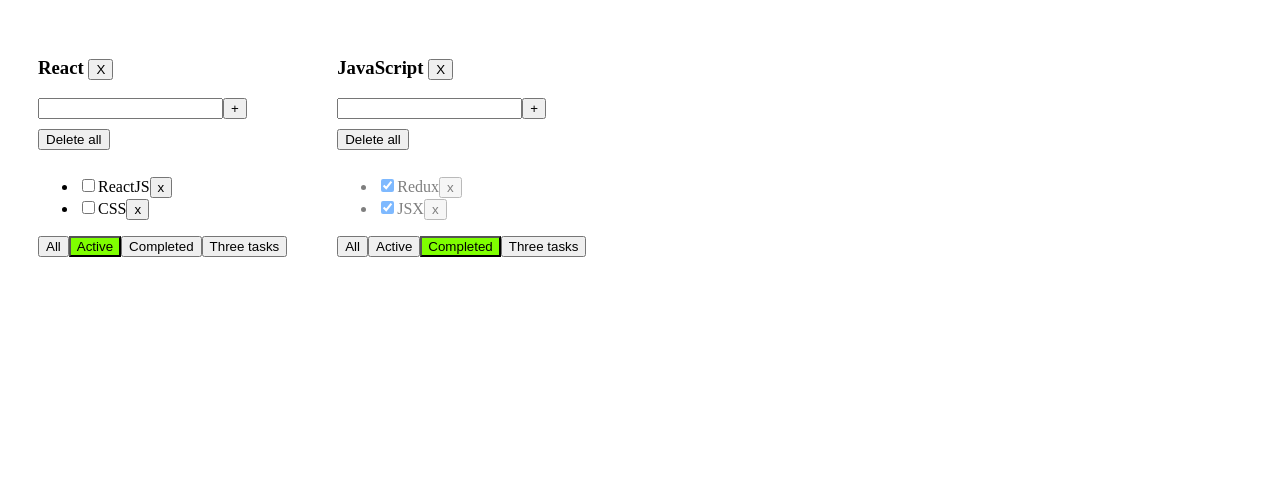
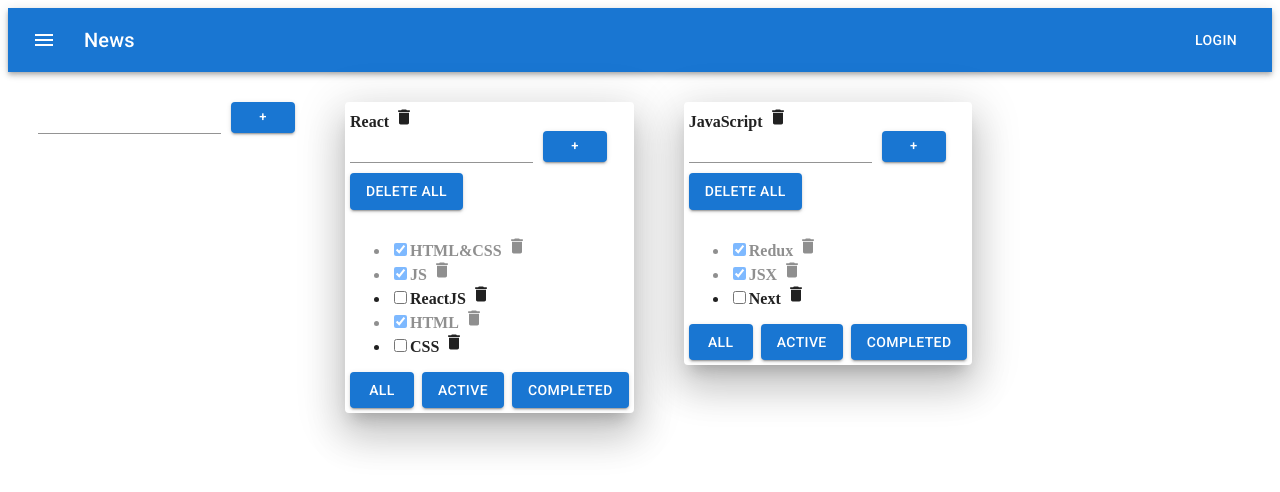
Before and after one commit to admalla/IT-IN_todo-ts_training, a React (Create React App) app: page / in a window 1280 px wide. Shown: the top 492 px of the page. Built offline with nearby package versions, Linux system fonts and the light colour scheme.

Commit message:
Material-ui

```diff
--- a/public/index.html
+++ b/public/index.html
@@ -15,6 +15,10 @@
       user's mobile device or desktop. See https://developers.google.com/web/fundamentals/web-app-manifest/
     -->
     <link rel="manifest" href="%PUBLIC_URL%/manifest.json" />
+    <link
+            rel="stylesheet"
+            href="https://fonts.googleapis.com/css?family=Roboto:300,400,500,700&display=swap"
+    />
     <!--
       Notice the use of %PUBLIC_URL% in the tags above.
       It will be replaced with the URL of the `public` folder during the build.
--- /dev/null
+++ b/src/AddItemTask.tsx
@@ -0,0 +1,53 @@
+import React, {useState} from 'react';
+import {Button, Stack, TextField} from "@mui/material";
+
+type AddItemTaskPropsType = {
+    addItem: (title: string) => void
+}
+
+function  AddItemTask(props: AddItemTaskPropsType) {
+    const [title, setTitle] = useState<string>('')
+    const [error, setError] = useState<boolean>(false)
+
+    const onChangeHandler = (e: React.ChangeEvent<HTMLInputElement>) => {
+        setTitle(e.currentTarget.value)
+        setError(false)
+    }
+
+    const onKeyPressHandler = (e:  React.KeyboardEvent<HTMLInputElement>) => {
+        if (title.trim() && e.key === 'Enter') {
+            props.addItem(title);
+            setTitle('');
+        } else {
+            setError(true)
+        }
+    }
+
+    const onClickHandler = () => {
+        if(title.trim()) {
+            props.addItem(title )
+            setTitle('')
+        } else {
+            setError(true)
+        }
+    }
+
+    return (
+        <div>
+            <TextField
+                error={error}
+                value={title}
+                id="standard-basic"
+                variant="standard"
+                onChange={onChangeHandler}
+                onKeyDown={onKeyPressHandler}
+                helperText={error && "Заполните строку!"}
+            />
+                <Button style={{ marginLeft: '10px' }} variant={"contained"} size={"small"} onClick={onClickHandler}>+</Button>
+
+            <div style={{color: "red"}}>{error ? error : ''}</div>
+        </div>
+    );
+}
+
+export default AddItemTask;
--- a/src/App.tsx
+++ b/src/App.tsx
@@ -1,8 +1,11 @@
 import React, {useState} from 'react';
 import {TaskType, TodoList} from "./TodoList";
 import {v1} from "uuid";
+import AddItemTask from "./AddItemTask";
+import {AppBar, Box, Button, IconButton, Toolbar, Typography} from "@mui/material";
+import MenuIcon from '@mui/icons-material/Menu';
 
-export type TypeFilter = "all" | "active" | "completed" | "three"
+export type TypeFilter = "all" | "active" | "completed"
 type TodoListsType = {
     id: string
     title: string
@@ -10,14 +13,6 @@
 }
 
 function App() {
-    // const [tasks, setTasks] = useState<Array<TaskType>>([
-    //     { id: v1(), title: "HTML&CSS", isDone: true },
-    //     { id: v1(), title: "JS", isDone: true },
-    //     { id: v1(), title: "ReactJS", isDone: false },
-    //     { id: v1(), title: "HTML", isDone: true },
-    //     { id: v1(), title: "CSS", isDone: false }
-    // ])
-    // const [filter, setFilter] = useState<TypeFilter>("all")
     const filterName = (str: TypeFilter, todoListId: string) => {
         let changeFilter = todoLists.find(tl => tl.id === todoListId)
         if(changeFilter) {
@@ -54,12 +49,22 @@
         setTasks({...tasks, [todoListId] :  checked})
     }
 
+    const changeTitleTodoLists = (title: string, todoListId: string) => {
+        setTodoLists(todoLists.map(tl => tl.id === todoListId ? {...tl, title} : tl))
+    }
+
+    const changeTitleTask = (title: string, taskId: string, todoListId: string) => {
+        let todoList = tasks[todoListId]
+        let changedTitle = todoList.map(task => task.id === taskId ? {...task, title} : task)
+        setTasks({...tasks, [todoListId] :  changedTitle})
+    }
+
     const todoListId1 = v1()
     const todoListId2 = v1()
 
     const [todoLists, setTodoLists] = useState<Array<TodoListsType>>([
-        {id: todoListId1, title: "React", filter: 'active'},
-        {id: todoListId2, title: "JavaScript", filter: "completed"}
+        {id: todoListId1, title: "React", filter: 'all'},
+        {id: todoListId2, title: "JavaScript", filter: "all"}
     ])
 
     const [tasks, setTasks] = useState({
@@ -77,8 +82,35 @@
         ]
     })
 
+    const addTodoList = (title: string) => {
+        let newTodoListId = v1()
+        setTodoLists([{id: newTodoListId, title, filter: 'all'}, ...todoLists])
+        setTasks({ [newTodoListId]: [], ...tasks} )
+    }
+
     return (
+        <>
+            <Box sx={{ flexGrow: 1 }}>
+                <AppBar position="static">
+                    <Toolbar>
+                        <IconButton
+                            size="large"
+                            edge="start"
+                            color="inherit"
+                            aria-label="menu"
+                            sx={{ mr: 2 }}
+                        >
+                            <MenuIcon />
+                        </IconButton>
+                        <Typography variant="h6" component="div" sx={{ flexGrow: 1 }}>
+                            News
+                        </Typography>
+                        <Button color="inherit">Login</Button>
+                    </Toolbar>
+                </AppBar>
+            </Box>
         <div className="App">
+            <AddItemTask addItem={addTodoList} />
             {todoLists.map(tl => {
 
                 const getFilteredTasks = (tasks: TaskType[], filter: TypeFilter) => {
@@ -87,8 +119,6 @@
                             return tasks.filter((task:TaskType) => task.isDone === false)
                         case "completed":
                             return tasks.filter((task: TaskType) => task.isDone === true)
-                        case "three":
-                            return tasks.filter((task: TaskType, index: number) => index < 3)
                         default :
                             return tasks
                     }
@@ -107,10 +137,13 @@
                     onCheckBox={onCheckBox}
                     filter={tl.filter}
                     removeTodoList={removeTodoList}
+                    changeTitleTodoLists={changeTitleTodoLists}
+                    changeTitleTask={changeTitleTask}
                 />
             })}
 
         </div>
+        </>
     );
 }
 export default App;
--- /dev/null
+++ b/src/EditableTitle.tsx
@@ -0,0 +1,36 @@
+import React, {ChangeEvent, useState} from 'react';
+
+type PropsType = {
+    title: string
+    callBack: (title: string) => void
+}
+
+function EditableTitle(props: PropsType) {
+    const [isEditTitle, setIsEditTitle] = useState(false)
+    const [titleTodoLIst, setTitleTodoList] = useState<string>('')
+
+    const onDoubleClickHandler = () => {
+        setIsEditTitle(true)
+        setTitleTodoList(props.title)
+    }
+    const offDoubleClickHandler = () => {
+        setIsEditTitle(false)
+        props.callBack(titleTodoLIst)
+    }
+    const changeValue = (e: ChangeEvent<HTMLInputElement>) =>  setTitleTodoList(e.currentTarget.value)
+
+    return (
+            isEditTitle
+            ? <input
+                    value={titleTodoLIst}
+                    onChange={changeValue}
+                    onBlur={offDoubleClickHandler}
+                    autoFocus
+                />
+            : <span style={{fontWeight: "bold"}} onDoubleClick={onDoubleClickHandler}>
+                {props.title}
+            </span>
+)
+}
+
+export default EditableTitle;
--- a/src/TodoList.tsx
+++ b/src/TodoList.tsx
@@ -2,6 +2,12 @@
 import {TypeFilter} from "./App";
 import {useAutoAnimate} from "@formkit/auto-animate/react";
 import './App.css'
+import AddItemTask from "./AddItemTask";
+import EditableTitle from "./EditableTitle";
+import {Button, Paper, Stack} from "@mui/material";
+import DeleteIcon from '@mui/icons-material/Delete';
+import Grid from '@mui/material/Unstable_Grid2';
+import Grid2 from "@mui/material/Unstable_Grid2";
 
 export type TaskType = {
     id: string
@@ -20,35 +26,18 @@
     onCheckBox: (id: string, todoListId: string) => void
     filter: string
     removeTodoList: (todoListId: string) => void
+    changeTitleTodoLists: (title: string, todoListId: string) => void
+    changeTitleTask: (title: string, taskId: string, todoLIstId: string) => void
 }
 
 export function TodoList(props: PropsType) {
-    const [title, setTitle] = useState<string>('')
-    const [error, setError] = useState<string>("")
 
-    const onChangeHandler = (e: React.ChangeEvent<HTMLInputElement>) => {
-        setTitle(e.currentTarget.value)
-        setError("")
+    const addTask = (title: string) => {
+        props.addTask(title, props.id)
     }
 
-    const onClickHandler = () => {
-        if(title.trim()) {
-            props.addTask(title, props.id )
-            setTitle('')
-        } else {
-            setError("Заполните строку!")
-        }
-    }
-
-
-
-    const onKeyPressHandler = (e:  React.KeyboardEvent<HTMLInputElement>) => {
-        if (title.trim() && e.key === 'Enter') {
-            props.addTask(title, props.id);
-            setTitle('');
-        } else {
-            setError("Заполните строку!")
-        }
+    const newTitleTodoList = (title: string) => {
+        props.changeTitleTodoLists(title, props.id)
     }
 
 //Animation for li
@@ -56,21 +45,23 @@
 
     return (
         <div>
+            <Paper style={{padding: "5px"}} elevation={24}>
                 <div>
-                <h3>{props.title} <button onClick={() => props.removeTodoList(props.id)}>X</button> </h3>
-                <div>
-                    <input
-                        className={error && "error"}
-                        value={title}
-                        onChange={onChangeHandler}
-                        onKeyDown={onKeyPressHandler}
-                    />
-                    <button onClick={onClickHandler}>+</button>
-                    <div style={{color: "red"}}>{error ? error : ''}</div>
-                </div>
-                <button onClick={() => props.removeAllTasks(props.id)} style={{margin: "10px 0"}}>Delete all</button>
+                    <EditableTitle title={props.title} callBack={newTitleTodoList}/>
+                    <DeleteIcon style={{margin: "0 5px"}} onClick={() => props.removeTodoList(props.id)}
+                                fontSize={"small"}/>
+                    {/*<button onClick={() => props.removeTodoList(props.id)}>X</button>*/}
+                    {/*<h3>{props.title} <button onClick={() => props.removeTodoList(props.id)}>X</button> </h3>*/}
+                    <AddItemTask addItem={addTask}/>
+                    <Button variant="contained" onClick={() => props.removeAllTasks(props.id)}
+                            style={{margin: "10px 0"}}>Delete all</Button>
+                    <Grid container>
+                        <Grid xs={10}>
                             <ul ref={listRef}>
                                 {props.tasks.map((task: TaskType) => {
+                                    const newTitleTask = (title: string) => {
+                                        props.changeTitleTask(title, task.id, props.id)
+                                    }
                                     return (
                                         <li key={task.id} className={task.isDone ? "is-done" : ""}>
                                             <input
@@ -78,24 +69,30 @@
                                                 checked={task.isDone}
                                                 onChange={() => props.onCheckBox(task.id, props.id)}
                                             />
-                                <span>{task.title}</span>
-                                <button onClick={() => props.removeTask(task.id, props.id)}>x</button>
+                                            {/*<span>{task.title}</span>*/}
+                                            <EditableTitle title={task.title} callBack={newTitleTask}/>
+                                            <DeleteIcon style={{margin: "0 5px"}}
+                                                        onClick={() => props.removeTask(task.id, props.id)}
+                                                        fontSize={"small"}/>
                                         </li>
                                     )
                                 })}
                             </ul>
+                        </Grid>
+                    </Grid>
+                    <div>
+                        <Stack spacing={1} direction='row'>
+                            <Button variant={"contained"} className={props.filter === "all" ? "btn-color" : ""}
+                                    onClick={() => props.filterName("all", props.id)}>All</Button>
+                            <Button variant={"contained"} className={props.filter === "active" ? "btn-color" : ""}
+                                    onClick={() => props.filterName("active", props.id)}>Active</Button>
+                            <Button variant={"contained"} className={props.filter === "completed" ? "btn-color" : ""}
+                                    onClick={() => props.filterName("completed", props.id)}>Completed</Button>
+                        </Stack>
 
-                <div>
-                    <button className={props.filter === "all" ? "btn-color" : ""}
-                            onClick={() => props.filterName("all", props.id)}>All</button>
-                    <button className={props.filter === "active" ? "btn-color" : ""}
-                            onClick={() => props.filterName("active", props.id)}>Active</button>
-                    <button className={props.filter === "completed" ? "btn-color" : ""}
-                            onClick={() => props.filterName("completed", props.id)}>Completed</button>
-                    <button className={props.filter === "three" ? "btn-color" : ""}
-                            onClick={() => props.filterName("three", props.id)}>Three tasks</button>
                     </div>
                 </div>
+            </Paper>
         </div>
     )
 }
```
Also changed, not shown: package.json (+9 -1 lines), src/index.tsx (+4 -4 lines), 1 other file (tests, documents, lock files or other folders). Lines whose indentation alone changed are shown as unchanged.
